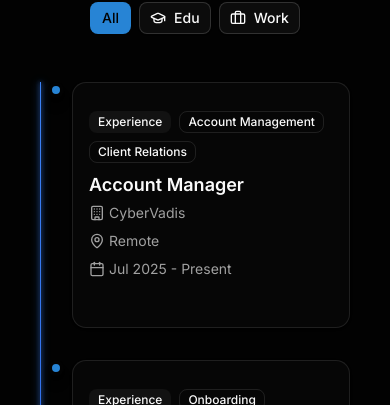
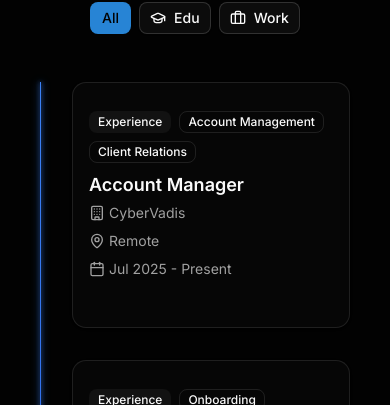
Before and after one commit to kevin1204/kevin-ortega-resume, a Next.js app: page /timeline in a window 390 px wide. Shown: the part 439-844 px from the top of the page. Built offline with nearby package versions, Linux system fonts and the light colour scheme; a web font is replaced by a local one.

Commit message:
feat: Hide blue dots on mobile
- Add 'hidden sm:block' classes to timeline dots
- Dots are hidden on mobile (≤640px) for cleaner look
- Dots remain visible on desktop/tablet (≥640px)
- Clean mobile timeline with just the progress line

```diff
--- a/src/components/animated-timeline.tsx
+++ b/src/components/animated-timeline.tsx
@@ -192,7 +192,7 @@ export function AnimatedTimeline({ entries }: AnimatedTimelineProps) {
             {/* Timeline dot */}
             <motion.div
               variants={timelineItemVariants}
-              className="absolute left-4 sm:left-8 w-4 h-4 bg-primary rounded-full border-4 border-background shadow-lg z-10 transform -translate-x-1/2"
+              className="absolute left-4 sm:left-8 w-4 h-4 bg-primary rounded-full border-4 border-background shadow-lg z-10 transform -translate-x-1/2 hidden sm:block"
             />
 
             {/* Content */}
```
